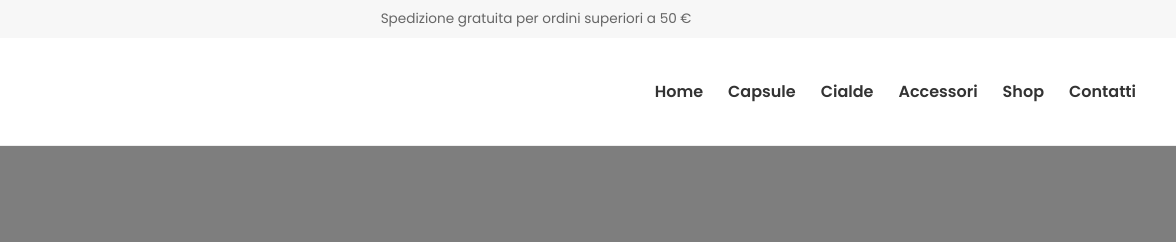
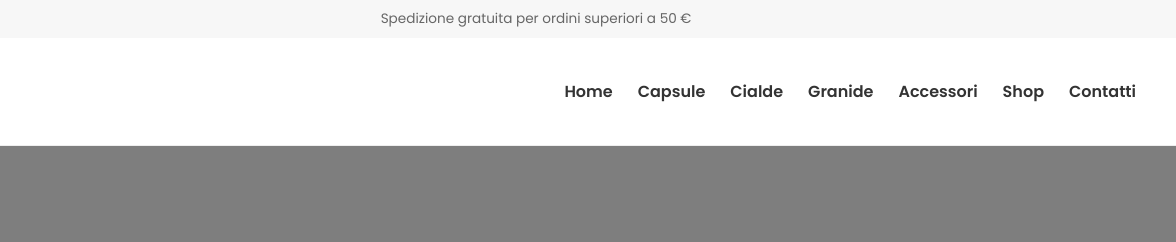
Before and after one commit to marielucoffee/marielucoffee.github.io, a plain HTML site: page index.html in a window 1280 px wide. Shown: the top 242 px of the page, 104-1280 px from the left. Drawn offline with Linux system fonts and the light colour scheme.

Commit message:
Update index.html

```diff
--- a/index.html
+++ b/index.html
@@ -34,6 +34,7 @@
           <li><a href="index.html">Home</a></li>
           <li><a href="shop.html#capsule">Capsule</a></li>
           <li><a href="shop.html#cialde">Cialde</a></li>
+          <li><a href="shop.html#grani">Granide</a></li>
           <li><a href="shop.html#accessori">Accessori</a></li>
           <li><a href="shop.html">Shop</a></li>
           <li><a href="contact.html">Contatti</a></li>
```
